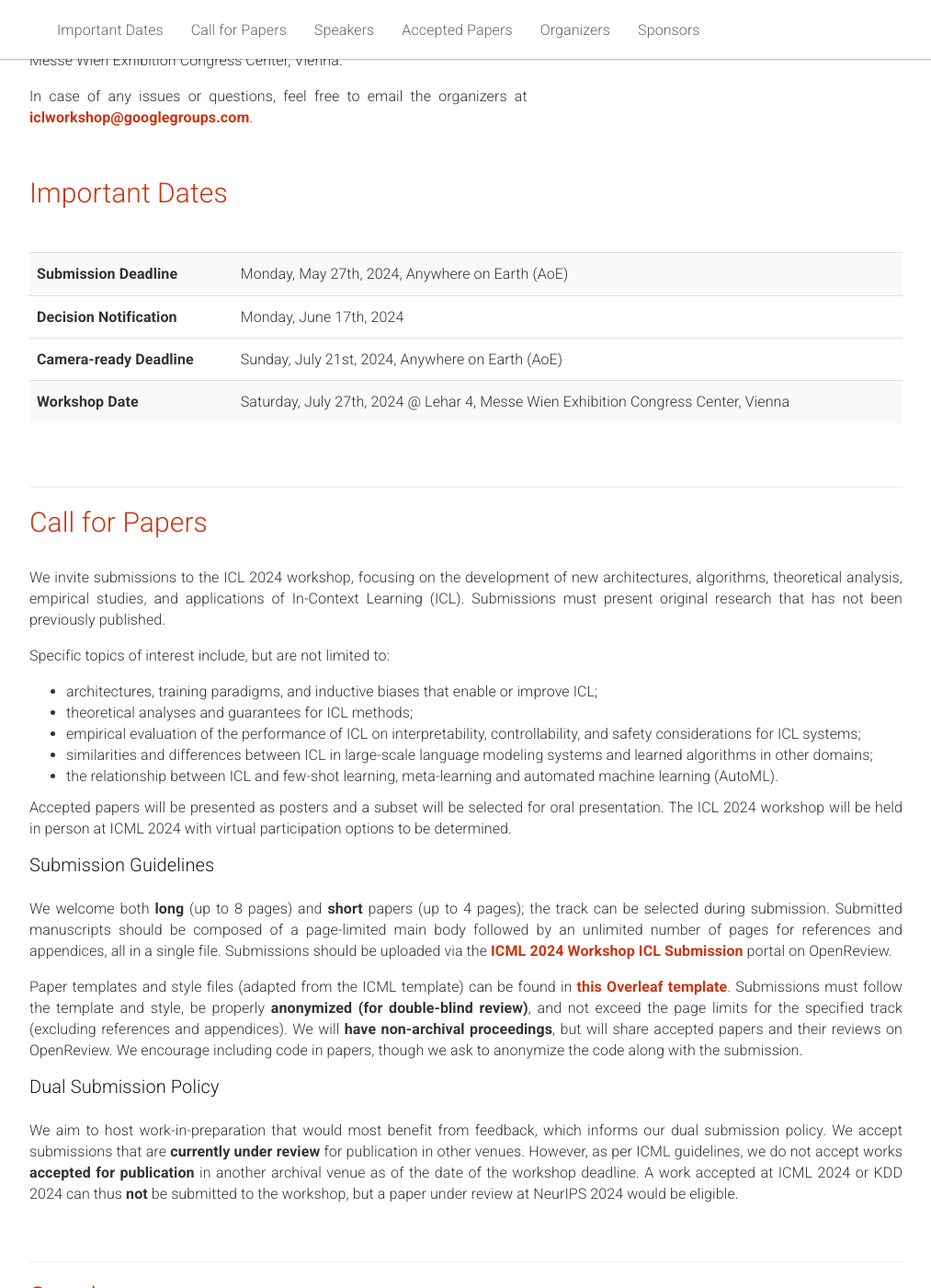
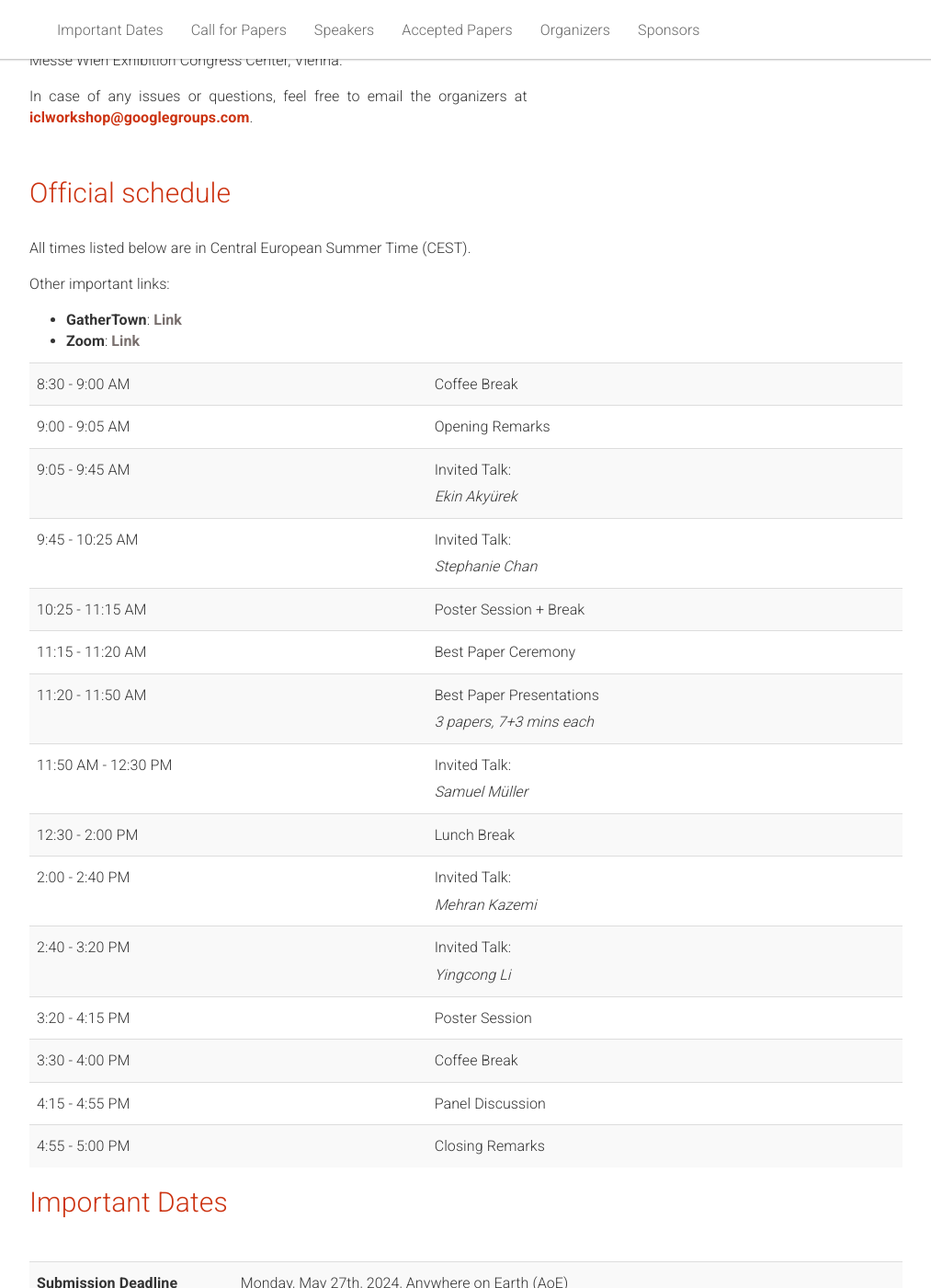
Before and after one commit to iclworkshop/iclworkshop.github.io, a Jekyll site: the page built from _pages/home.md, in a window 1280 px wide and 1400 px high, scrolled down 411 px. Shown: the whole window at 92% size, without its empty margins (133-1146 px from the left). Built offline with Jekyll 4.4.1, drawn with Linux system fonts in a browser that asks for light colours.

Commit message:
Update home.md

```diff
--- a/_pages/home.md
+++ b/_pages/home.md
@@ -37,7 +37,6 @@ In-context learning (ICL) is an emerging capability of large-scale models, inclu
 
 </div>
 
-<!--
 <div class="row" id="schedule">
   <div class="col-xs-12">
     <h2>Official schedule</h2>
@@ -56,104 +55,97 @@ In-context learning (ICL) is an emerging capability of large-scale models, inclu
     <table class="table table-striped">
       <tbody>
         <tr>
-          <td>8:45 - 9:00 AM</td>
+          <td>8:30 - 9:00 AM</td>
           <td>
-            Coffee & Opening
+            Coffee Break
           </td>
         </tr>
         <tr>
-          <td>9:00 - 9:30 AM</td>
+          <td>9:00 - 9:05 AM</td>
           <td>
-            Invited talk:  <br/>
-            <i> X </i>
+            Opening Remarks
           </td>
         </tr>
         <tr>
-          <td>9:30 - 9:45 AM</td>
+          <td>9:05 - 9:45 AM</td>
           <td>
-            Contributed talk:  <br/>
-            <i> X </i>
+            Invited Talk: <br/>
+            <i>Ekin Akyürek</i>
           </td>
         </tr>
         <tr>
-          <td>9:45 - 10:00 AM</td>
+          <td>9:45 - 10:25 AM</td>
           <td>
-            Coffee Break <br/>
-            <i> X, Y </i>
+            Invited Talk: <br/>
+            <i>Stephanie Chan</i>
           </td>
         </tr>
         <tr>
-          <td>10:00 - 11:00 AM</td>
+          <td>10:25 - 11:15 AM</td>
+          <td>
+            Poster Session + Break <br/>
+          </td>
+        </tr>
+        <tr>
+          <td>11:15 - 11:20 AM</td>
+          <td>
+            Best Paper Ceremony <br/>
+          </td>
+        </tr>
+        <tr>
+          <td>11:20 - 11:50 AM</td>
+          <td>
+            Best Paper Presentations <br/>
+            <i>3 papers, 7+3 mins each</i>
+          </td>
+        </tr>
+        <tr>
+          <td>11:50 AM - 12:30 PM</td>
+          <td>
+            Invited Talk: <br/>
+            <i>Samuel Müller</i>
+          </td>
+        </tr>
+        <tr>
+          <td>12:30 - 2:00 PM</td>
+          <td>
+            Lunch Break
+          </td>
+        </tr>
+        <tr>
+          <td>2:00 - 2:40 PM</td>
+          <td>
+            Invited Talk: <br/>
+            <i>Mehran Kazemi</i>
+          </td>
+        </tr>
+        <tr>
+          <td>2:40 - 3:20 PM</td>
+          <td>
+            Invited Talk: <br/>
+            <i>Yingcong Li</i>
+          </td>
+        </tr>
+        <tr>
+          <td>3:20 - 4:15 PM</td>
           <td>
             Poster Session
           </td>
         </tr>
         <tr>
-          <td>11:00 - 11:30 AM</td>
-          <td>
-            Invited Talk: <br/>
-            <i> X </i>
-          </td>
-        </tr>
-        <tr>
-          <td>11:30 - 12:00 PM</td>
-          <td>
-            Invited Talk: <br/>
-            <i> X </i>
-          </td>
-        </tr>
-        <tr>
-          <td>12:00 - 1:30 PM</td>
-          <td>
-            Lunch Break
-          </td>
-        </tr>
-        <tr>
-          <td>1:30 - 2:00 PM</td>
-          <td>
-            Invited talk: X <br/>
-            <i> X </i>
-          </td>
-        </tr>
-        <tr>
-          <td>2:00 - 2:30 PM</td>
-          <td>
-            Invited talk: X <br/>
-            <i> X </i>
-          </td>
-        </tr>
-        <tr>
-          <td>2:30 - 2:45 PM</td>
-          <td>
-            Contributed Talk: <br/>
-            <i> X </i>
-          </td>
-        </tr>
-        <tr>
-          <td>2:45 - 3:15 PM</td>
-          <td>
-            Breakout Session
-          </td>
-        </tr>
-        <tr>
-          <td>3:15 - 3:30 PM</td>
+          <td>3:30 - 4:00 PM</td>
           <td>
             Coffee Break
           </td>
         </tr>
         <tr>
-          <td>3:30 - 4:00 PM</td>
+          <td>4:15 - 4:55 PM</td>
           <td>
-            Invited Talk: <br/>
-            <i> X </i>
+            Panel Discussion <br/>
           </td>
         </tr>
         <tr>
-          <td>4:00 - 5:00 PM</td>
-          <td> Panel Discussion </td>
-        </tr>
-        <tr>
-          <td>5PM</td>
+          <td>4:55 - 5:00 PM</td>
           <td>
             Closing Remarks
           </td>
@@ -162,7 +154,6 @@ In-context learning (ICL) is an emerging capability of large-scale models, inclu
     </table>
   </div>
 </div>
--->
 
 <div class="row" id="dates">
   <div class="col-xs-12">
```
